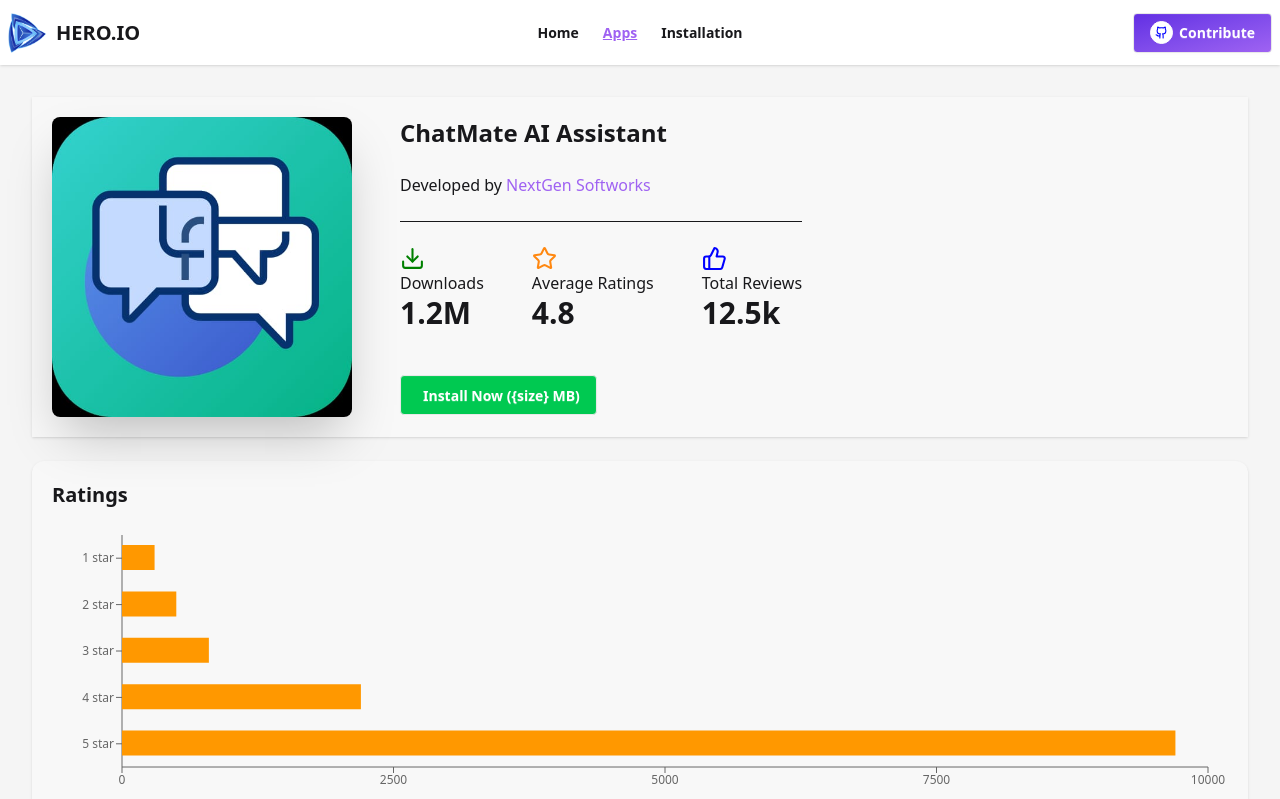
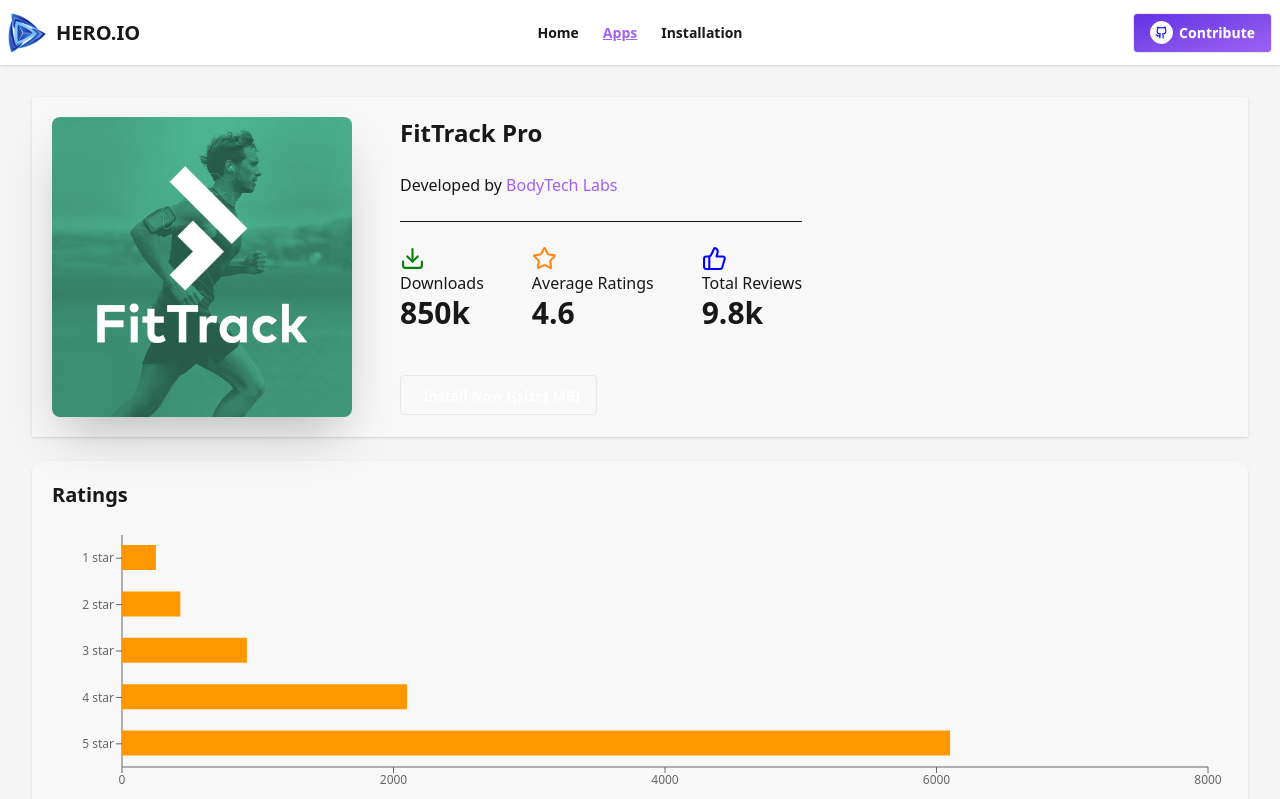
Before and after one commit to anikasaida/hero-io, a React (Vite) app: page /apps/1 in a window 1280 px wide. Shown: the top 799 px of the page. Built offline with nearby package versions, Linux system fonts and the light colour scheme.

Commit message:
Modified AppsDetails card UI and functionality

```diff
--- a/public/appsData.json
+++ b/public/appsData.json
@@ -1,6 +1,6 @@
 [
   {
-    "id": 1,
+    "id": 12,
     "image": "../src/assets/1.jpg",
     "title": "ChatMate AI Assistant",
     "companyName": "NextGen Softworks",
@@ -18,7 +18,7 @@
     ]
   },
   {
-    "id": 2,
+    "id": 1,
     "image": "../src/assets/2.jpg",
     "title": "FitTrack Pro",
     "companyName": "BodyTech Labs",
@@ -36,7 +36,7 @@
     ]
   },
   {
-    "id": 3,
+    "id": 5,
     "image": "../src/assets/3.jpg",
     "title": "PicPerfect Editor",
     "companyName": "Visionary Studios",
@@ -72,7 +72,7 @@
     ]
   },
   {
-    "id": 5,
+    "id": 13,
     "image": "../src/assets/5.jpg",
     "title": "TravelGo Explorer",
     "companyName": "WanderWorks Inc.",
@@ -198,7 +198,7 @@
     ]
   },
   {
-    "id": 12,
+    "id": 2,
     "image": "../src/assets/12.jpg",
     "title": "LearnHub Courses",
     "companyName": "SkillBoost Co.",
@@ -216,7 +216,7 @@
     ]
   },
   {
-    "id": 13,
+    "id": 3,
     "image": "../src/assets/13.jpg",
     "title": "GameArena Hub",
     "companyName": "PixelPlay Studios",
--- a/src/Components/Footer.jsx
+++ b/src/Components/Footer.jsx
@@ -35,7 +35,7 @@ const Footer = () => {
       </footer>
 
       <footer className="footer sm:footer-horizontal bg-neutral text-neutral-content items-center p-4 px-10">
-        <aside className="grid-flow-col items-center">
+        <aside className="grid-flow-col items-center justify-center text-center">
           <div className="text-xl font-bold flex justify-center items-center gap-2">
             <span>
               <Link to="/">
@@ -43,9 +43,9 @@ const Footer = () => {
               </Link>
             </span>
           </div>
-          <p>
+          <p className="justify-center">
             Copyright © {new Date().getFullYear()} - All right reserved by{" "}
-            <span className="font-semibold">Anika Saida</span>
+            <span className="font-semibold ">Anika Saida</span>
           </p>
         </aside>
         <nav className="grid-flow-col gap-4 md:place-self-center md:justify-self-end">
--- a/src/Pages/AppsDetailsCard.jsx
+++ b/src/Pages/AppsDetailsCard.jsx
@@ -120,7 +120,7 @@ const AppsDetailsCard = () => {
             <button
               onClick={isInstalled ? handleUninstall : handleInstall}
               disabled={isInstalled}
-              className={`btn mt-6 text-white ${
+              className={`btn mt-6 text-white {
                 isInstalled ? "bg-gray-500" : "bg-green-500"
               }`}
             >
--- a/src/index.css
+++ b/src/index.css
@@ -1,5 +1,6 @@
 @import "tailwindcss";
 @plugin "daisyui";
+
 
 :root {
   background-color: #f5f5f5;
@@ -9,3 +10,9 @@ a.active {
   color: #9f62f2;
   text-decoration: underline;
 }
+html, body, #root {
+  height: 100%;
+  width: 100%;
+  margin: 0;
+  padding: 0;
+}
```
